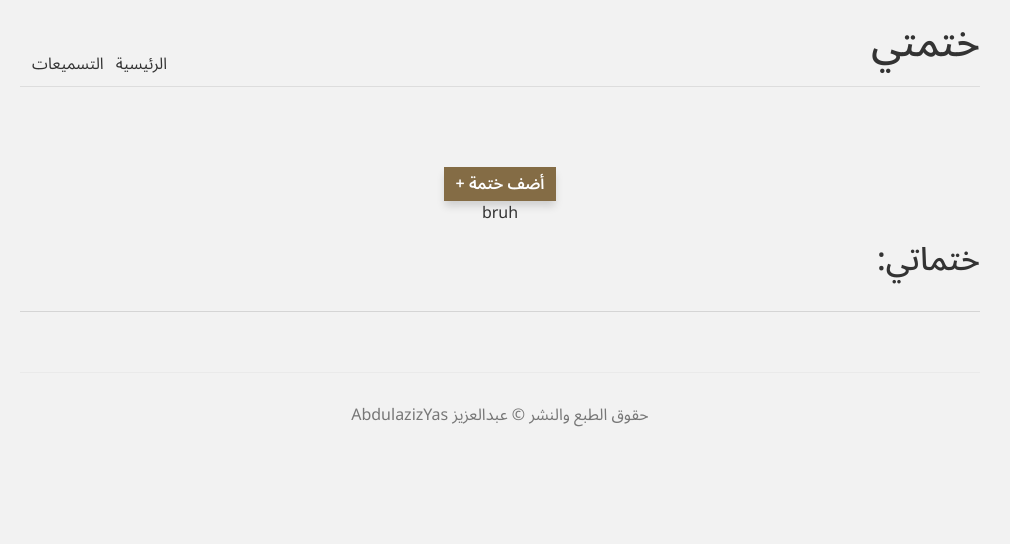
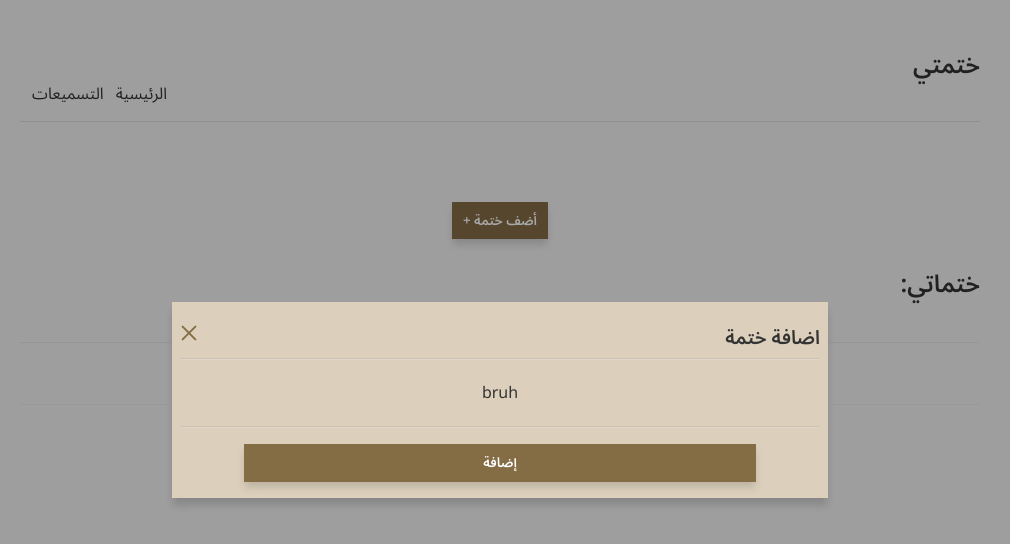
Before and after one commit to AbdulazizYas/Khatmaty, a Next.js app: page /tasmeat in a window 1280 px wide. Both pictures are taken after a click on the button "أضف ختمة +". Shown: the top 544 px of the page, without its empty margins (140-1150 px from the left). Built offline with nearby package versions, Linux system fonts and the light colour scheme.

Commit message:
design the modal  remaining the body

```diff
--- /dev/null
+++ b/components/Utils.js
@@ -0,0 +1,10 @@
+import styles from "../styles/Utils.module.css";
+
+export const Cross = () => {
+  return (
+    <>
+      <div className={styles.line1}></div>
+      <div className={styles.line2}></div>
+    </>
+  );
+};
--- a/components/tasmeat/ModalTasmee.js
+++ b/components/tasmeat/ModalTasmee.js
@@ -1,5 +1,55 @@
+import { Cross } from "../utils";
+
 const ModalTasmee = ({ isShown, setIsShown }) => {
-  return <div>bruh</div>;
+  return (
+    <>
+      {isShown && (
+        <div className="modal">
+          <div className="modalWindow">
+            <div className="header">
+              <span className="title">اضافة ختمة</span>
+              <button
+                style={{
+                  background: "none",
+                  boxShadow: "none",
+                  position: "relative",
+                  left: ".5rem",
+                }}
+                role="close"
+                onClick={() => setIsShown(false)}
+              >
+                <Cross />
+              </button>
+            </div>
+            <hr
+              style={{
+                margin: 0,
+                opacity: 0.25,
+                borderRadius: "50px",
+              }}
+            />
+            <div className="body">bruh</div>
+
+            <hr
+              style={{
+                margin: 0,
+                marginBottom: "1rem",
+                opacity: 0.25,
+                borderRadius: "50px",
+              }}
+            />
+            <div className="footer">
+              <button className="primary" style={{ width: "80%" }}>
+                إضافة
+              </button>
+            </div>
+          </div>
+        </div>
+      )}
+
+      {!isShown && <div></div>}
+    </>
+  );
 };
 
 export default ModalTasmee;
--- a/package.json
+++ b/package.json
@@ -9,12 +9,8 @@
     "lint": "next lint"
   },
   "dependencies": {
-    "bootstrap": "^5.1.3",
-    "install": "^0.13.0",
     "next": "12.2.0",
-    "npm": "^8.13.2",
     "react": "18.2.0",
-    "react-bootstrap": "^2.4.0",
     "react-dom": "18.2.0"
   },
   "devDependencies": {
--- a/pages/_app.js
+++ b/pages/_app.js
@@ -1,4 +1,3 @@
-import "bootstrap/dist/css/bootstrap.min.css";
 import "../styles/globals.css";
 
 import Layout from "../components/Layout";
--- /dev/null
+++ b/styles/Utils.module.css
@@ -0,0 +1,18 @@
+
+/*Cross*/
+.line1,.line2{
+  width: 2px;
+  height: 20px;
+  border-radius: 16px;
+  background-color: #846c45;
+  position: absolute;
+  top: -10px;
+  left: 0;
+}
+
+.line1{
+  transform: rotate(45deg);
+}
+.line2{
+  transform: rotate(-45deg);
+}
--- a/styles/globals.css
+++ b/styles/globals.css
@@ -3,11 +3,16 @@
 :root{
   --primaryColor: #846c45;
   --secondaryColor: hsl(37, 31%, 60%);
+  --accentColor: hsl(37, 31%, 80%);
+  --shadow: 0 6px 8px -1px rgba(0, 0, 0, .15);
+  --shadowHover:  0 8px 8px -1px rgba(0, 0, 0, .15);
+}
+*{
+  font-family: 'Noto Sans Arabic', sans-serif;
 }
 body {
   background: #f2f2f2;
   color: #333;
-  font-family: 'Noto Sans Arabic', sans-serif;
 }
 hr{
   opacity: .15;
@@ -46,12 +51,17 @@ footer {
   border-top: 1px solid #eaeaea;
 }
 
+.khatmat{
+  margin-top: 1rem;
+  text-align: right;
+}
 
-
+/*buttons*/
 button{
   padding: .3rem .7rem;
   border: none;
   font-weight: 700;
+  cursor: pointer;
   box-shadow: 0 6px 8px -1px rgba(0, 0, 0, .15);
   transition: color .2s ease-in-out,box-shadow .2s ease-in-out,background-color .2s ease-in-out,opacity .2s ease-in-out;
 }
@@ -67,7 +77,46 @@ button.primary{
 }
 
 
-.khatmat{
-  margin-top: 1rem;
-  text-align: right;
+
+/*modal*/
+.modal{
+  display: grid;
+  place-items: center;
+  position: absolute;
+  top: 0;
+  bottom: 0;
+  left: 0;
+  right: 0;
+  width: 100%;
+  z-index: 99;
+  background-color: rgba(0, 0, 0, .35);
 }
+
+.modal .modalWindow{
+  width: 50%;
+  margin: auto;
+  background-color: var(--accentColor);
+  padding: 1rem .5rem;
+  box-shadow: var(--shadowHover);
+}
+
+.modalWindow .header{
+  display: flex;
+  justify-content: space-between;
+  align-items: center;
+}
+
+.modalWindow .header .title{
+  font-size: 1.2em;
+  font-weight: 600;
+}
+
+.modalWindow .body{
+  margin: 1rem 0;
+}
+
+@media screen and (max-width: 860px) {
+  .modal .modalWindow{
+    width: 95%;
+  }
+}
```
Also changed, not shown: 1 other file (tests, documents, lock files or other folders).
